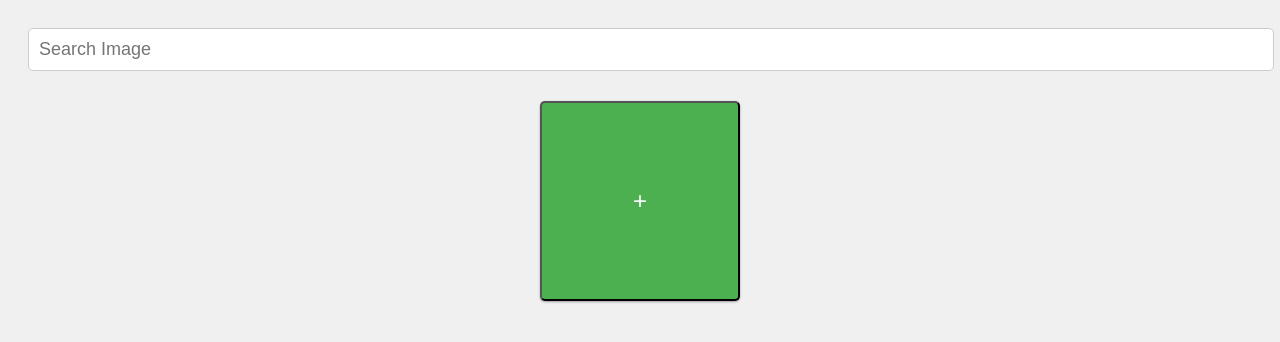
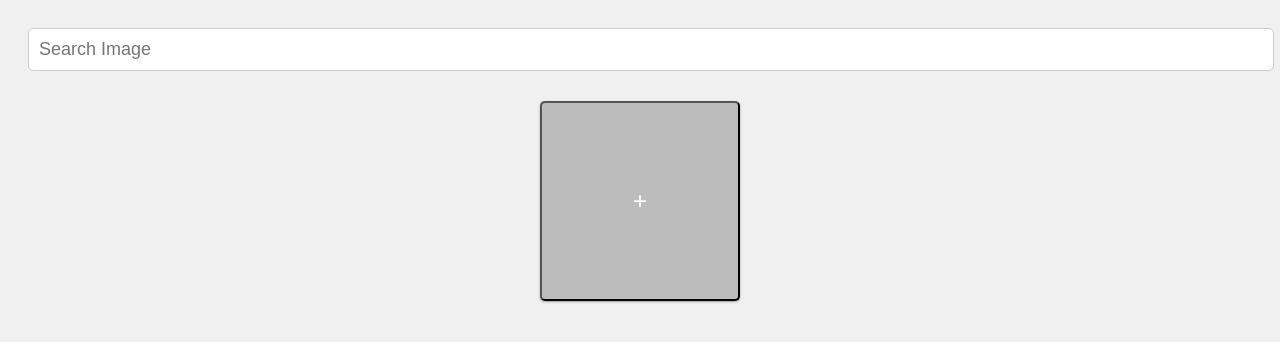
Before and after one commit to ahzamm/fyp-API-gateway, a Flask app: page /home in a window 1280 px wide. Shown: the top 342 px of the page. Run offline with Flask 3, Linux system fonts and the light colour scheme; data that the repository does not hold is empty.

Commit message:
Update background color in image-grid button

```diff
--- a/templates/home.html
+++ b/templates/home.html
@@ -41,7 +41,7 @@
         }
 
         .image-grid button {
-            background-color: #4CAF50;
+            background-color: #bbbcbb;
             color: white;
             font-size: 24px;
             cursor: pointer;
```
